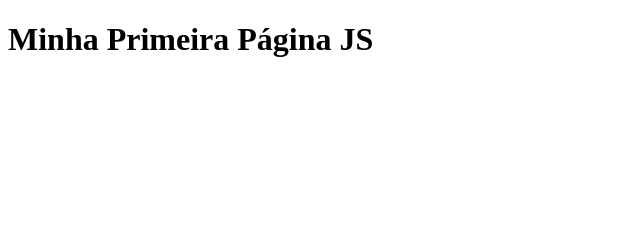
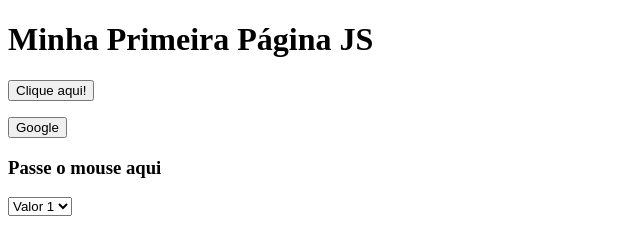
Before and after one commit to mpolitti/aula_javascript, a plain HTML site: page index.html in a window 1280 px wide. Shown: the whole page, without its empty margins (0-640 px from the left). Drawn offline with Linux system fonts and the light colour scheme.

Commit message:
função, variável global e local, manipulação DOM e eventos

```diff
--- a/index.html
+++ b/index.html
@@ -5,7 +5,22 @@
       <meta charset="utf-8">
       <script src="js/main.js" type="text/javascript"></script>
   </head>
-  <body>
+  <body onload="load()">
+
       <h1>Minha Primeira Página JS</h1>
+
+      <button type="button" onclick="clicou()">Clique aqui!</button>
+      <p id="agradecimento"></p>
+
+      <button type="button" onclick="redirecionar()">Google</button>
+
+      <h3 id="trocartexto" onmouseover="mouseMove()" onmouseout="voltar(this)">Passe o mouse aqui</h3>
+
+      <select onchange="funcaoChange(this)">
+        <option value="1">Valor 1</option>
+        <option value="2">Valor 2</option>
+        <option value="3">Valor 3</option>
+      </select>
+
   </body>
 </html>
--- a/js/main.js
+++ b/js/main.js
@@ -1,7 +1,61 @@
+function funcaoChange(elemento) {
+    alert(elemento.value);
+}
+
+function load() {
+    console.log("Página carregada!");
+}
+function voltar(elemento){
+    elemento.innerHTML = "Passe o mouse aqui";
+}
+
+function mouseMove() {
+    document.getElementById("trocartexto").innerHTML = "Obrigado por passar o mouse";
+}
+
+function redirecionar(){
+    window.open("https://www.google.com");
+    //window.location.href = "https://www.google.com";
+}
+
+function clicou() {
+    document.getElementById("agradecimento").innerHTML = "<b>Obrigado por ter clicado</b>";
+    //console.log(document.getElementById("agradecimento"));
+    //alert("Obrigado por ter clicado!");
+}
+
+/*
+var validar;
+function validarIdade(idade){
+
+    if (idade >= 18) {
+        validar = true;
+    } else {
+        validar = false;
+    }
+    return validar;
+}
+
+var idade = prompt("Qual a sua idade:");
+//console.log(validarIdade(idade));
+
+function soma( a, b){
+    return a + b;
+}
+
+//alert(soma(1,2));
+
+function setReplace(frase, nome, novonome){
+    return frase.replace(nome,novonome);
+}
+
+//alert(setReplace("Vai Japão!","Japão","Brasil"));
+*/
+/*
 var data = new Date();
 alert(data);
 alert(data.getMonth()+1);
-
+*/
 /*
 var count;
 
```
